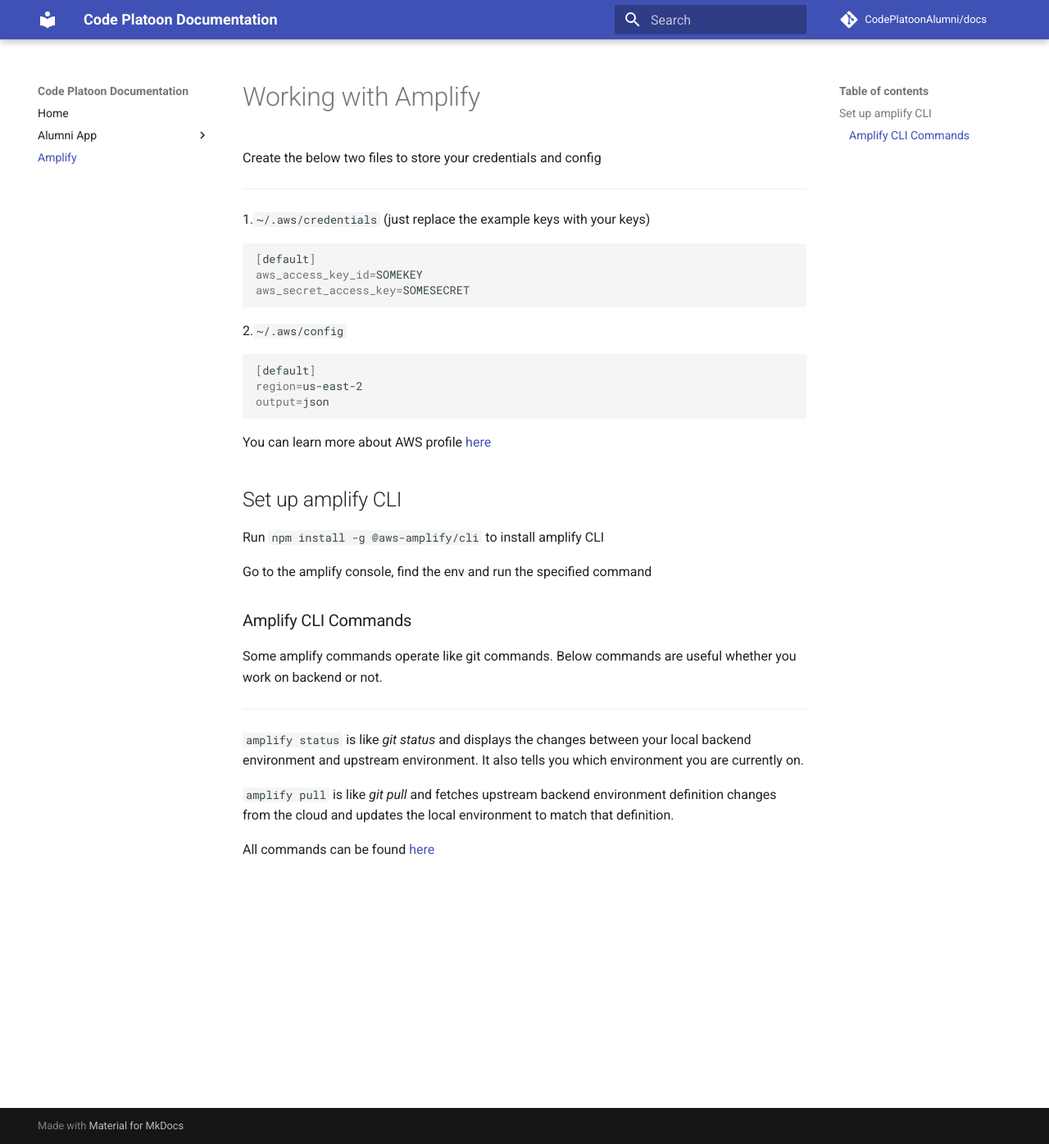
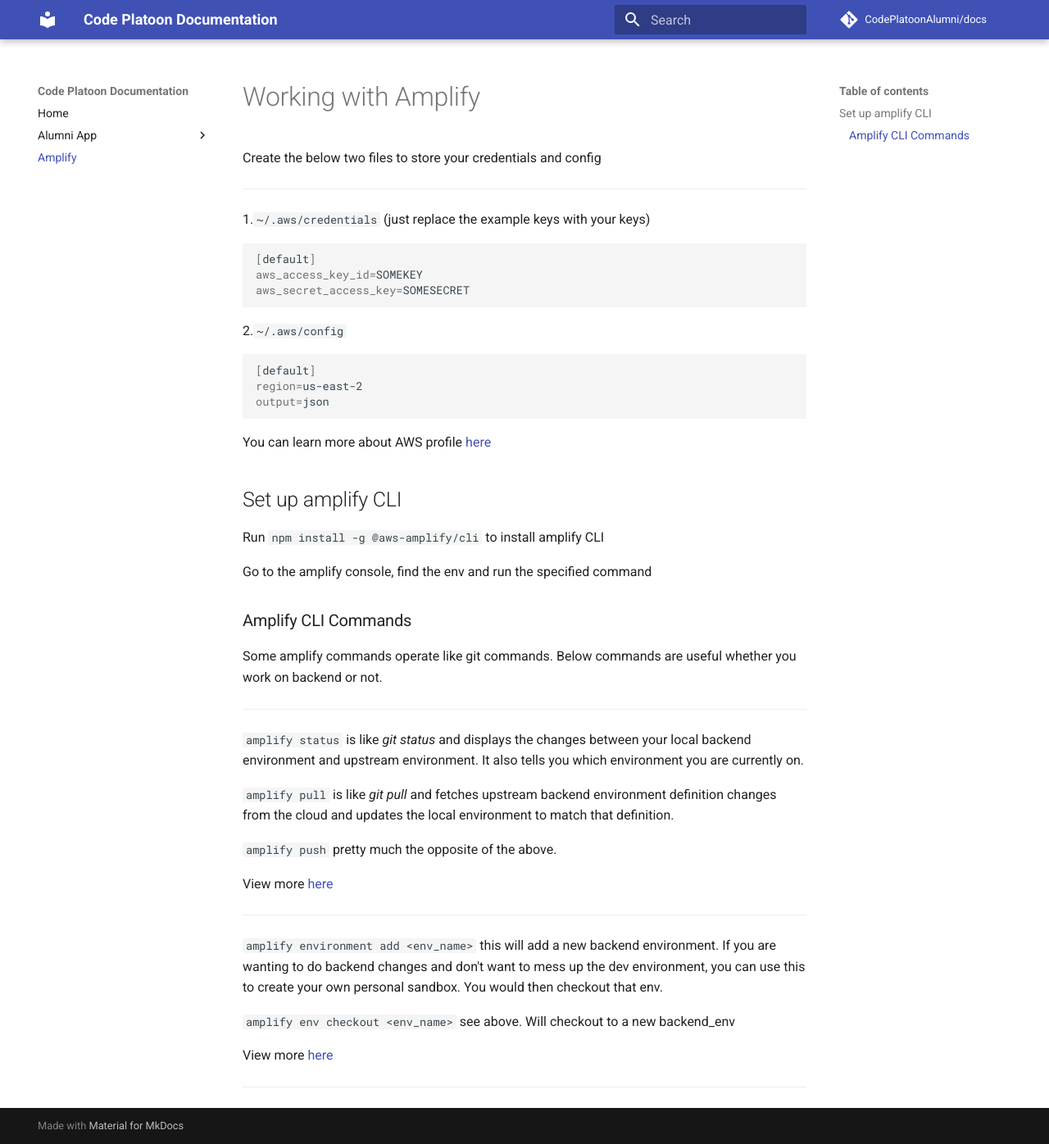
Before and after one commit to CodePlatoonAlumni/docs, an MkDocs documentation site: the page built from docs/amplify/index.md, in a window 1280 px wide and 1396 px high. Shown: the whole window at 82% size. Built offline with MkDocs 1.6.1 and Material for MkDocs 9.7.7, drawn with Linux system fonts in a browser that asks for light colours; comment, search, counter and statistics services are not loaded.

Commit message:
fixing_link

```diff
--- a/docs/amplify/index.md
+++ b/docs/amplify/index.md
@@ -38,4 +38,16 @@
 
 `amplify pull` is like *git pull* and fetches upstream backend environment definition changes from the cloud and updates the local environment to match that definition.
 
-All commands can be found [here](https://docs.amplify.aws/cli/start/workflows#common-cli-commands)
+`amplify push` pretty much the opposite of the above.
+
+View more [here](https://docs.amplify.aws/cli/start/workflows#common-cli-commands)
+
+---
+
+`amplify environment add <env_name>` this will add a new backend environment. If you are wanting to do backend changes and don't want to mess up the dev environment, you can use this to create your own personal sandbox. You would then checkout that env.
+
+`amplify env checkout <env_name>` see above. Will checkout to a new backend_env
+
+View more [here](https://docs.amplify.aws/cli/teams/overview/)
+
+---
--- a/mkdocs.yml
+++ b/mkdocs.yml
@@ -9,7 +9,7 @@
   - Home: 'index.md'
   - Alumni App:
     - Intro: 'alumni_app/index.md'
-    - Front End Setup: 'alumni.react.md'
+    - Front End Setup: 'alumni/react.md'
     - Design Docs: 'alumni_app/design_docs.md'
   - Amplify: 'amplify/index.md'
 theme:
```
